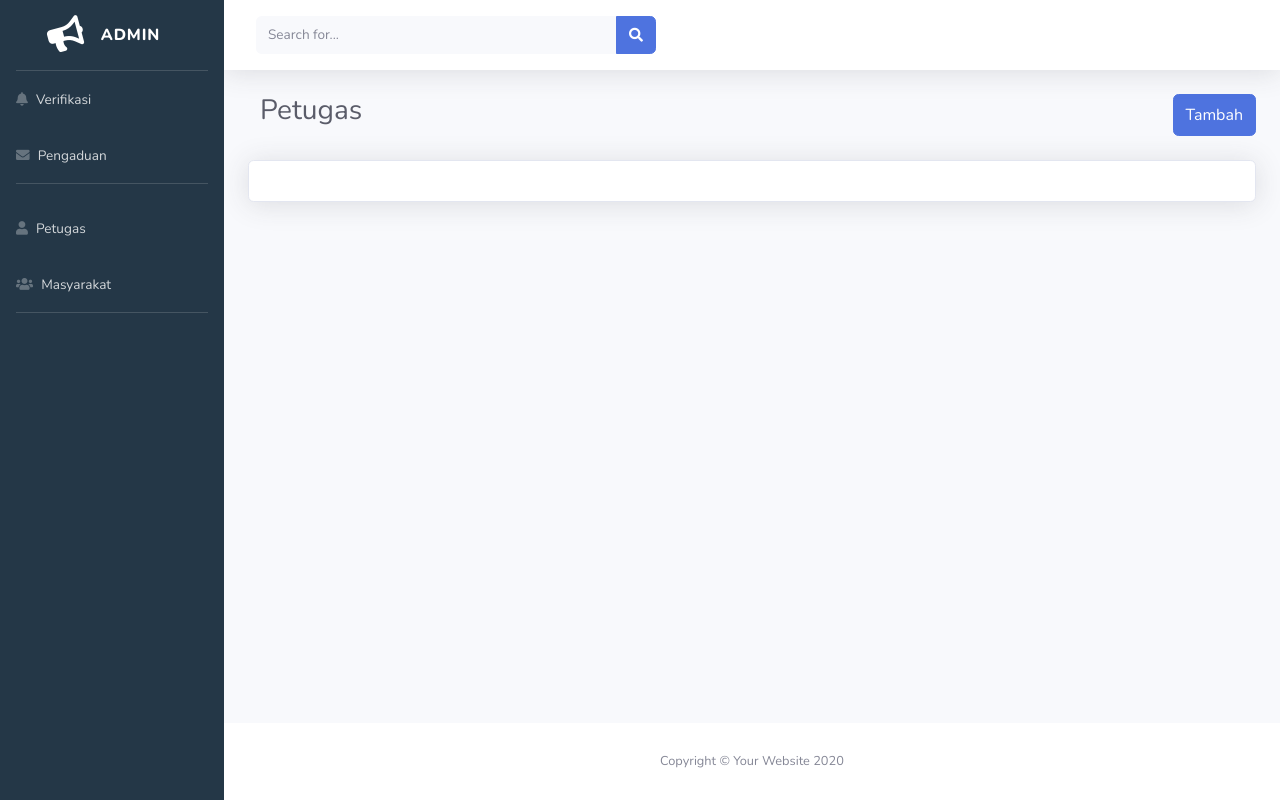
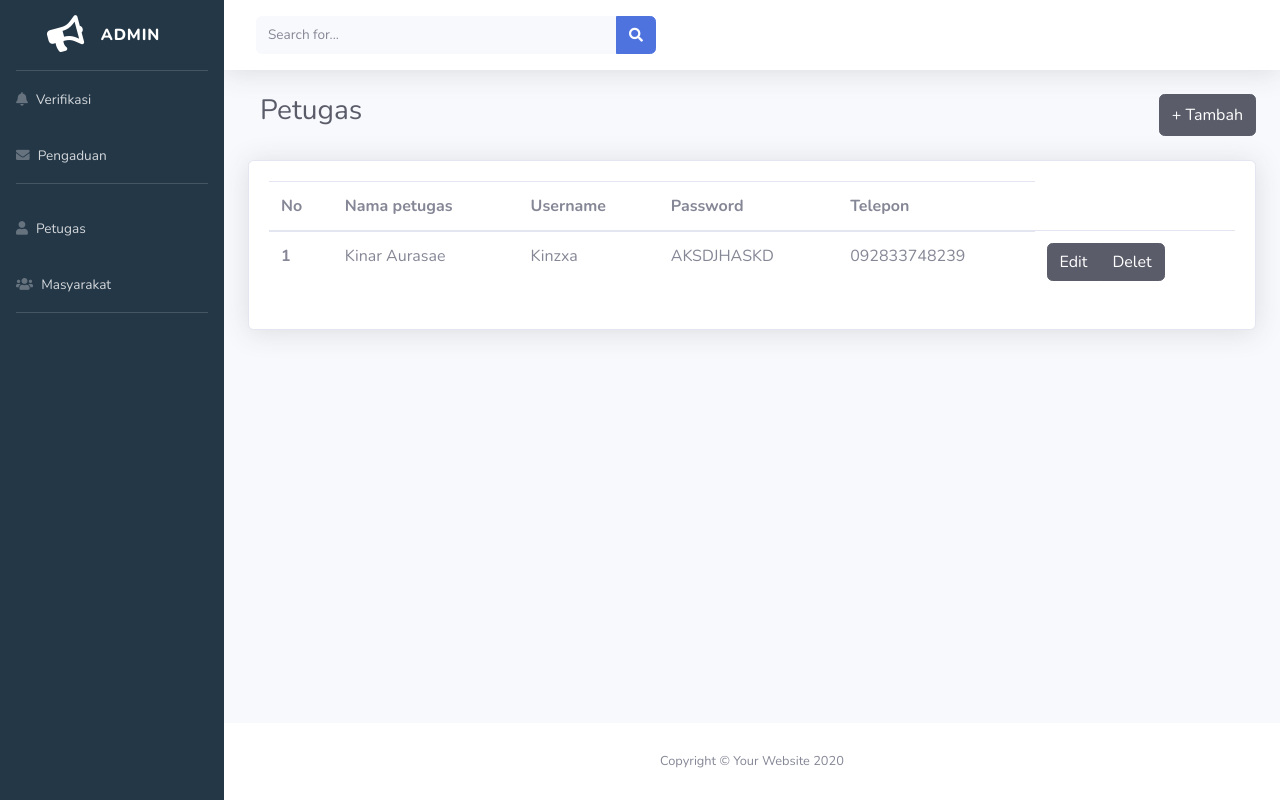
Before and after one commit to alifhmiysf/pengaduan-masyarakat, a CodeIgniter 4 app: template app/Views/admin/petugas.php in a window 1280 px wide. Run offline with PHP 8.4 and a stand-in for CodeIgniter, Linux system fonts and the light colour scheme; the template is opened without the code that fills it, so the values that code supplies are empty; some libraries are stand-ins or nearby versions.

Commit message:
index user

```diff
--- a/app/Views/admin/petugas.php
+++ b/app/Views/admin/petugas.php
@@ -49,19 +49,19 @@
             </li>
 
             <li class="nav-item">
-                <a class="nav-link" href="<?= base_url('/admin')?>">
+                <a class="nav-link" href="<?= base_url('/admin') ?>">
                     <i class="fas fa-envelope"></i>
                     <span>Pengaduan</span></a>
             </li>
 
             <hr class="sidebar-divider">
             <li class="nav-item">
-                <a class="nav-link" href="<?= base_url('/admin/petugas')?>">
+                <a class="nav-link" href="<?= base_url('/admin/petugas') ?>">
                     <i class="fas fa-user"></i>
                     <span>Petugas</span></a>
             </li>
             <li class="nav-item">
-                <a class="nav-link" href="<?= base_url('/admin/masyarakat')?>">
+                <a class="nav-link" href="<?= base_url('/admin/masyarakat') ?>">
                     <i class="fas fa-users"></i>
                     <span>Masyarakat</span></a>
             </li>
@@ -113,7 +113,7 @@
                     <!-- Page Heading -->
                     <div class="d-grid gap-2 d-md-flex justify-content-md-end">
                         <h1 class="h3 mb-2 text-gray-800 col align-self-start">Petugas</h1>
-                        <button class="btn btn-primary me-md-2" type="button">Tambah</button>
+                        <button type="button" class="btn btn-dark">+ Tambah</button>
                     </div>
                     <br>
                     <!-- DataTales Example -->
@@ -121,7 +121,33 @@
 
                         <div class="card-body">
                             <div class="table-responsive">
+                                <table class="table caption-top">
 
+                                    <thead>
+                                        <tr>
+                                            <th scope="col">No</th>
+                                            <th scope="col">Nama petugas</th>
+                                            <th scope="col">Username</th>
+                                            <th scope="col">Password</th>
+                                            <th scope="col">Telepon</th>
+                                        </tr>
+                                    </thead>
+                                    <tbody>
+                                        <tr>
+                                            <th scope="row">1</th>
+                                            <td>Kinar Aurasae</td>
+                                            <td>Kinzxa</td>
+                                            <td>AKSDJHASKD</td>
+                                            <td>092833748239</td>
+                                            <td>
+                                                <div class="btn-group" role="group" aria-label="Basic example">
+                                                    <button class="btn btn-dark" type="button">Edit</button>
+                                                    <button class="btn btn-dark" type="button">Delet</button>
+                                                </div>
+                                            </td>
+                                        </tr>
+                                    </tbody>
+                                </table>
                             </div>
                         </div>
                     </div>
```
